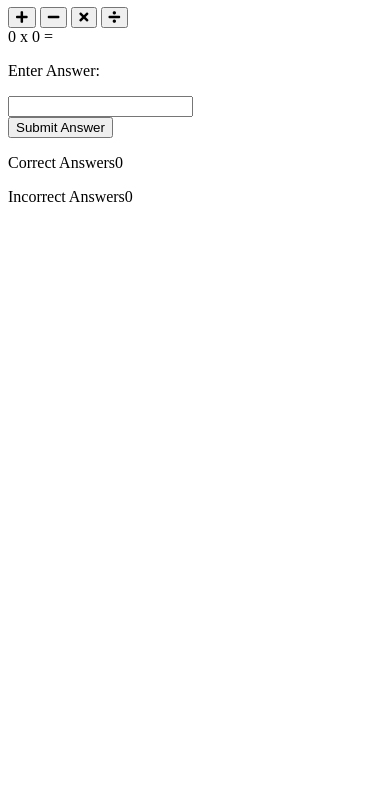
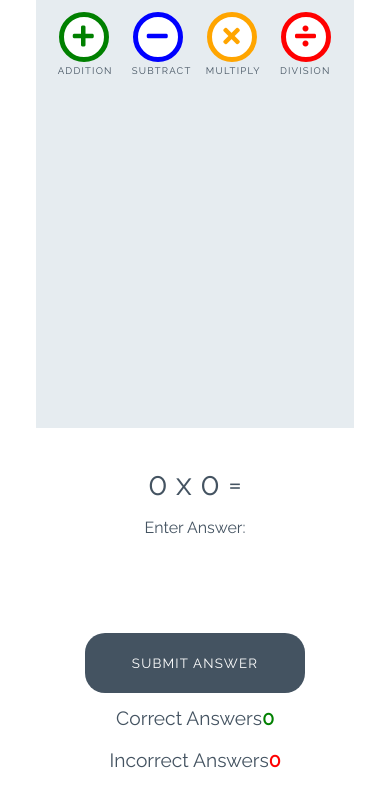
Before and after one commit to Drekkg/love-maths, a plain HTML site: page index.html in a window 390 px wide. Shown: the part 112-897 px from the top of the page. Before the commit the page ends 844 px from the top, so only its background shows below. Drawn offline with Linux system fonts and the light colour scheme.

Commit message:
FEAT adds css styles for game area

```diff
--- a/assets/css/style.css
+++ b/assets/css/style.css
@@ -0,0 +1,252 @@
+/* --------- Global style */
+
+body {
+    background-color: white;
+    font-family: "Raleway", sans-serif;
+    color: #445361;
+    text-align: center;
+}
+
+/* --------- Heading */
+
+.heading {
+    text-align: center;
+    font-size: 2.5rem;
+}
+
+.logo {
+    height: 40px;
+    padding-right: 5px;
+}
+
+/* --------- Game layout */
+
+.game-area {
+    background-color: #E6ECF0;
+    box-sizing: border-box;
+    width: 85%;
+    height: 65vh;
+    max-height: 450px;
+    max-width: 830px;
+    margin-left: auto;
+    margin-right: auto;
+    padding: 1%;
+}
+
+.question-area {
+    width: 50%;
+    font-size: 2rem;
+    margin: auto;
+    padding: 50px 0;
+}
+
+.question-area span {
+    padding: 0 15px;
+}
+
+.score-area {
+    margin: 5px auto;
+    width: 60%;
+    font-size: 1.2rem;
+}
+
+.controls-area {
+    width: 85%;
+    margin: 30px auto;
+}
+
+#score {
+    color: green;
+    font-weight: bold;
+}
+
+#incorrect {
+    color: red;
+    font-weight: bold;
+}
+
+.answer-message {
+    display: none;
+    font-size: 1rem;
+}
+
+#answer-box {
+    border: none;
+    color: #445361;
+    display: inline-block;
+    height: 40px;
+    width: 80px;
+    font-size: 1.2rem;
+}
+
+.scores {
+    display: inline-block;
+    padding: 25px;
+}
+
+/* --------- Buttons */
+
+.btn {
+    width: 220px;
+    height: 60px;
+    font-family: "Raleway", sans-serif;
+    text-transform: uppercase;
+    letter-spacing: 1.2px;
+    color: white;
+}
+
+.btn:focus {
+    outline: none;
+}
+
+.btn--big {
+    padding-top: 10px;
+    border-radius: 50%;
+    background-color: white;
+    border: 10px solid;
+    width: 100px;
+    height: 100px;
+    font-size: 3.2rem;
+    margin: 0 30px;
+    transition: all 0.5s;
+}
+
+.btn--big::after {
+    content: attr(data-type);
+    font-size: 1rem;
+    color: #445361;
+    position: relative;
+    left: -0.5em;
+}
+
+.btn--blue {
+    border-color: blue;
+    color: blue;
+}
+
+.btn--blue:active,
+.btn--blue:hover {
+    background-color: darkblue;
+    color: white;
+}
+
+.btn--orange {
+    border-color: orange;
+    color: orange;
+}
+
+.btn--orange:active,
+.btn--orange:hover {
+    background-color: darkorange;
+    color: white;
+}
+
+.btn--red {
+    border-color: red;
+    color: red;
+}
+
+.btn--red:active,
+.btn--red:hover {
+    background-color: darkred;
+    color: white;
+}
+
+.btn--green {
+    border-color: green;
+    color: green;
+}
+
+.btn--green:active,
+.btn--green:hover {
+    background-color: darkgreen;
+    color: white;
+}
+
+.btn--gray {
+    margin-top: 25px;
+    background-color: #445361;
+    border: 1px transparent;
+    border-radius: 20px;
+}
+
+.btn--gray:active,
+.btn--gray:hover {
+    background-color: #0d1013;
+}
+
+/* --------- Media queries */
+
+@media (max-width: 414px) {
+    .controls-area {
+        width: 100%;
+    }
+
+    .btn--big {
+        margin: 0 10px;
+        padding: 5px;
+        border: 5px solid;
+        width: 50px;
+        height: 50px;
+        font-size: 1.5rem;
+    }
+
+    .btn--big::after {
+        font-size: 0.6rem;
+        left: -0.7rem;
+    }
+
+    .question-area {
+        padding: 10% 0;
+        width: 100%;
+    }
+
+    .question-area span {
+        padding: 0;
+    }
+
+    .answer-message {
+        display: block;
+    }
+
+    #answer-box {
+        display: block;
+        margin: 0 auto;
+    }
+    .btn--gray {
+        margin-top: 0;
+    }
+
+    .score-area {
+        width: 100%;
+    }
+
+    .scores {
+        margin: 0.5em auto;
+        display: block;
+        padding: 5px;
+    }
+
+    .heading {
+        font-size: 2rem;
+    }
+}
+
+@media (max-width: 320px) {
+    .game-area {
+        height: 70vh;
+    }
+
+    .controls-area {
+        width: 75%;
+        margin: 10px auto;
+    }
+
+    .btn--big {
+        margin: 10px 10px;
+    }
+    .question-area {
+        padding: 10px 0;
+    }
+
+}
--- a/index.html
+++ b/index.html
@@ -23,17 +23,17 @@
       Love Maths
     </h1>
     <div class="game-area">
-      <div class="controls-area"></div>
-      <button class="btn btn--big btn--green">
+      <div  class="controls-area"></div>
+      <button data-type="addition" class="btn btn--big btn--green">
         <i class="fas fa-plus"></i>
       </button>
-      <button class="btn btn--big btn--blue">
+      <button data-type="subtract" class="btn btn--big btn--blue">
         <i class="fas fa-minus"></i>
       </button>
-      <button class="btn btn--big btn--orange">
+      <button data-type="multiply" class="btn btn--big btn--orange">
         <i class="fas fa-times"></i>
       </button>
-      <button class="btn btn--big btn--red">
+      <button data-type="division" class="btn btn--big btn--red">
         <i class="fas fa-divide"></i>
       </button>
     </div>
@@ -45,7 +45,8 @@
       <p class="answer-message">Enter Answer:</p>
       <input id="answer-box" type="number" />
     </div>
-    <button class="btn btn--gray">Submit Answer</button>
+    <button data-type="submit" class="btn btn--gray">Submit Answer
+    </button>
 
     <div class="score-area">
       <p class="scores">Correct Answers<span id="score">0</span></p>
```
